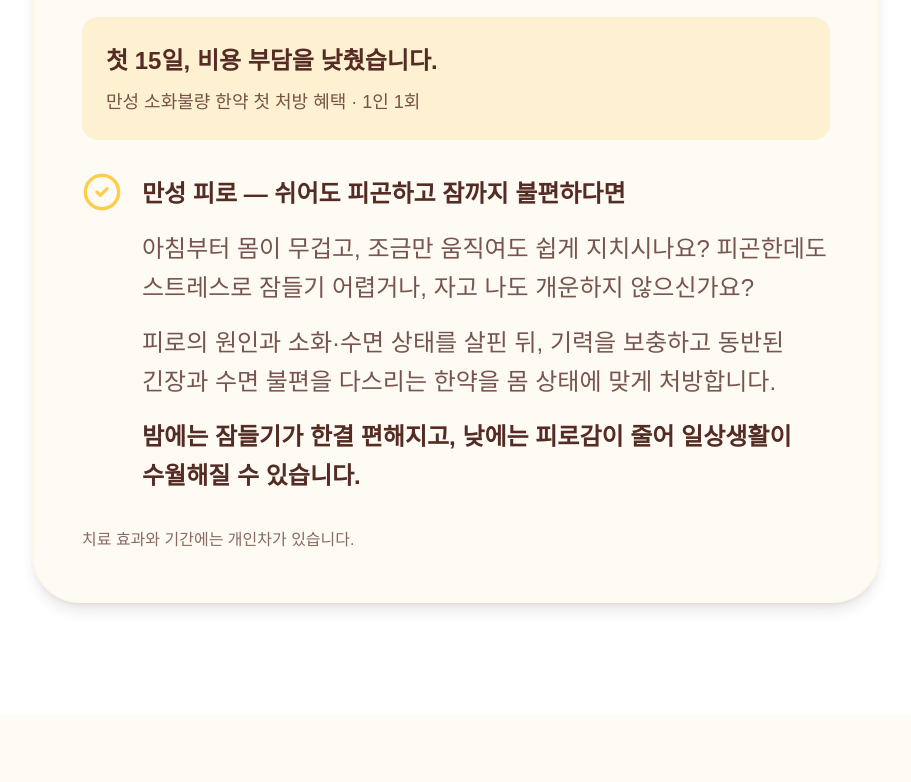
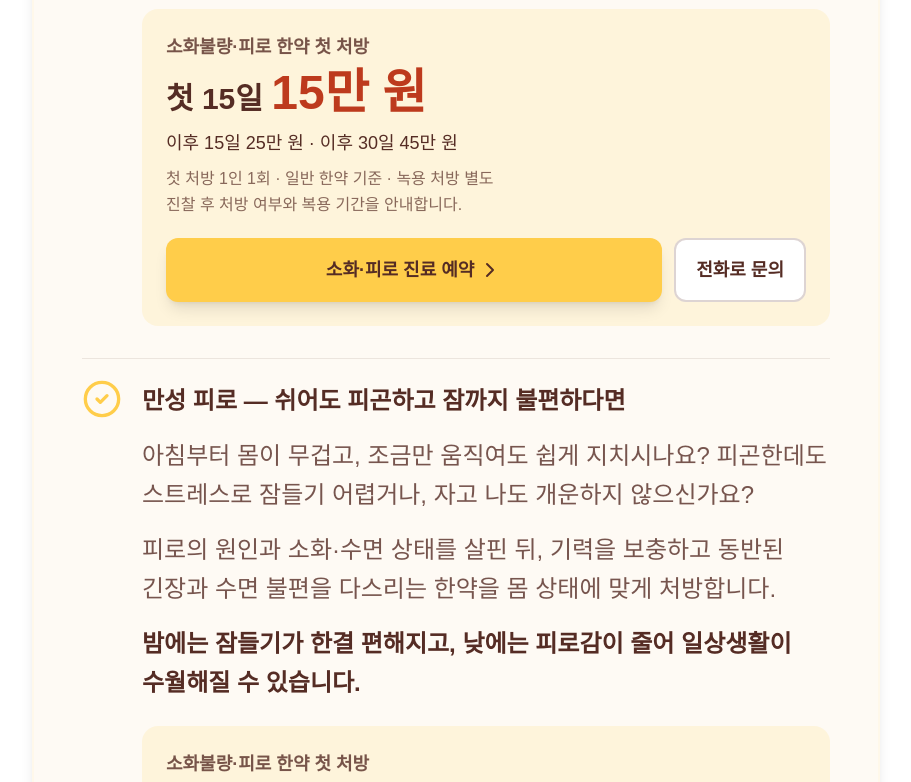
Before and after one commit to kanata-git-hub/orihani, a React (Vite) app: page / in a window 1280 px wide. Shown: the part 3940-4722 px from the top of the page, without its empty margins (184-1095 px from the left). Built offline with nearby package versions, Linux system fonts and the light colour scheme; a web font is replaced by a local one.

Commit message:
Add transparent herbal pricing and local booking actions

```diff
--- a/index.html
+++ b/index.html
@@ -1,9 +1,10 @@
 <!doctype html>
-<html lang="en">
+<html lang="ko">
   <head>
     <meta charset="UTF-8" />
     <meta name="viewport" content="width=device-width, initial-scale=1.0" />
     <title>오리한의원 | 동대구역 만성통증 한방주치의</title>
+    <meta name="description" content="대구 동구 동대구로 445, 오리한의원. 만성통증·도침·약침과 반복되는 소화불량·피로를 진료합니다. 소화불량·피로 한약 첫 15일 15만 원(첫 처방 1인 1회, 일반 한약 기준). 진료 안내와 네이버 예약." />
     <link rel="icon" type="image/png" href="/src/오리 - 로고_브라운(화이트).png" />
     <!-- Google tag (gtag.js) -->
     <script async src="https://www.googletagmanager.com/gtag/js?id=G-8VJ9B7FK5K"></script>
--- a/src/App.tsx
+++ b/src/App.tsx
@@ -21,6 +21,24 @@ export default function App() {
     const handleScroll = () => setIsScrolled(window.scrollY > 20);
     window.addEventListener('scroll', handleScroll);
     return () => window.removeEventListener('scroll', handleScroll);
+  }, []);
+
+  useEffect(() => {
+    let frame = 0;
+    const openSection = () => {
+      const id = window.location.hash.slice(1);
+      if (!id.startsWith('clinic-')) return;
+      cancelAnimationFrame(frame);
+      frame = requestAnimationFrame(() => {
+        document.getElementById(id)?.scrollIntoView({ block: 'start' });
+      });
+    };
+    openSection();
+    window.addEventListener('hashchange', openSection);
+    return () => {
+      cancelAnimationFrame(frame);
+      window.removeEventListener('hashchange', openSection);
+    };
   }, []);
 
   const scrollTo = (id: string) => {
--- a/src/components/NaverCTA.tsx
+++ b/src/components/NaverCTA.tsx
@@ -5,12 +5,13 @@ interface NaverCTAProps {
   className?: string;
   text?: string;
   showIcon?: boolean;
+  placement?: string;
 }
 
-export default function NaverCTA({ className = "", text = "네이버 예약하기", showIcon = true }: NaverCTAProps) {
+export default function NaverCTA({ className = "", text = "네이버 예약하기", showIcon = true, placement = "general" }: NaverCTAProps) {
   const handleClick = () => {
     if (typeof (window as any).gtag === 'function') {
-      (window as any).gtag('event', 'click_naver_reservation');
+      (window as any).gtag('event', 'click_naver_reservation', { cta_placement: placement });
     }
   };
 
--- a/src/components/sections/SolutionInternalSection.tsx
+++ b/src/components/sections/SolutionInternalSection.tsx
@@ -2,11 +2,33 @@ import React from 'react';
 import { motion } from 'motion/react';
 import { CheckCircle2 } from 'lucide-react';
 import DeokIDyspepsia from '../../assets/deok-i-dyspepsia.webp';
+import NaverCTA from '../NaverCTA';
 
 const fadeIn = {
   hidden: { opacity: 0, y: 20 },
   visible: { opacity: 1, y: 0, transition: { duration: 0.6 } }
 };
+
+function HerbalOffer() {
+  const trackPhone = () => {
+    if (typeof (window as any).gtag === 'function') {
+      (window as any).gtag('event', 'click_phone', { cta_placement: 'care_section' });
+    }
+  };
+
+  return (
+    <div className="bg-accent/15 rounded-2xl p-5 md:p-6 mt-6">
+      <p className="text-base md:text-lg font-bold text-primary/80">소화불량·피로 한약 첫 처방</p>
+      <p className="text-2xl md:text-3xl font-bold text-primary mt-2">첫 15일 <span className="text-[#bd3a1d] text-4xl md:text-5xl whitespace-nowrap">15만 원</span></p>
+      <p className="text-base md:text-lg text-primary mt-3 leading-relaxed">이후 15일 25만 원 · 이후 30일 45만 원</p>
+      <p className="text-sm md:text-base text-primary/70 mt-2 leading-relaxed break-keep">첫 처방 1인 1회 · 일반 한약 기준 · 녹용 처방 별도<br />진찰 후 처방 여부와 복용 기간을 안내합니다.</p>
+      <div className="flex flex-col sm:flex-row gap-3 mt-5">
+        <NaverCTA className="px-5 py-4 text-lg w-full sm:flex-1" text="소화·피로 진료 예약" placement="care_section" />
+        <a href="tel:0537537797" onClick={trackPhone} className="inline-flex items-center justify-center rounded-xl border-2 border-primary/20 bg-white px-5 py-4 text-lg font-bold text-primary w-full sm:w-auto hover:bg-[#fff8ea]">전화로 문의</a>
+      </div>
+    </div>
+  );
+}
 
 export default function SolutionInternalSection() {
   return (
@@ -33,29 +55,24 @@ export default function SolutionInternalSection() {
             </h3>
           </div>
           <ul className="space-y-6 md:space-y-8">
-            <li className="flex items-start gap-4 md:gap-5">
+            <li id="clinic-digestion" className="flex items-start gap-4 md:gap-5 scroll-mt-36">
               <CheckCircle2 className="w-8 h-8 md:w-10 md:h-10 text-accent shrink-0" />
               <div className="text-xl md:text-2xl text-primary/80 leading-relaxed break-keep mt-0.5 space-y-4">
                 <h4 className="text-primary font-bold">만성 소화불량</h4>
                 <p>조금만 먹어도 더부룩하고, 음식이 내려가지 않는 듯 답답하신가요? 자주 체하고 입맛까지 떨어졌다면 소화 상태를 살펴볼 필요가 있습니다.</p>
                 <p>증상과 몸 상태에 따라, 위장 운동을 돕고 약해진 소화 기능을 보완하는 한약을 처방합니다.</p>
                 <p className="text-primary font-bold">식후 더부룩함과 답답함이 줄고, 식사가 한결 편안해질 수 있습니다.</p>
+                <HerbalOffer />
               </div>
             </li>
-            <li className="bg-accent/20 rounded-2xl p-5 md:p-6">
-              <p className="text-xl md:text-2xl font-bold leading-relaxed break-keep">
-                <span className="inline-block">첫 15일,</span>{' '}
-                <span className="inline-block">비용 부담을 낮췄습니다.</span>
-              </p>
-              <p className="text-base md:text-lg text-primary/80 mt-2 break-keep">만성 소화불량 한약 첫 처방 혜택 · 1인 1회</p>
-            </li>
-            <li className="flex items-start gap-4 md:gap-5">
+            <li id="clinic-fatigue" className="flex items-start gap-4 md:gap-5 scroll-mt-36 pt-5 border-t border-primary/10">
               <CheckCircle2 className="w-8 h-8 md:w-10 md:h-10 text-accent shrink-0" />
               <div className="text-xl md:text-2xl text-primary/80 leading-relaxed break-keep mt-0.5 space-y-4">
                 <h3 className="text-primary font-bold">만성 피로 — 쉬어도 피곤하고 잠까지 불편하다면</h3>
                 <p>아침부터 몸이 무겁고, 조금만 움직여도 쉽게 지치시나요? 피곤한데도 스트레스로 잠들기 어렵거나, 자고 나도 개운하지 않으신가요?</p>
                 <p>피로의 원인과 소화·수면 상태를 살핀 뒤, 기력을 보충하고 동반된 긴장과 수면 불편을 다스리는 한약을 몸 상태에 맞게 처방합니다.</p>
                 <p className="text-primary font-bold">밤에는 잠들기가 한결 편해지고, 낮에는 피로감이 줄어 일상생활이 수월해질 수 있습니다.</p>
+                <HerbalOffer />
               </div>
             </li>
           </ul>
```
